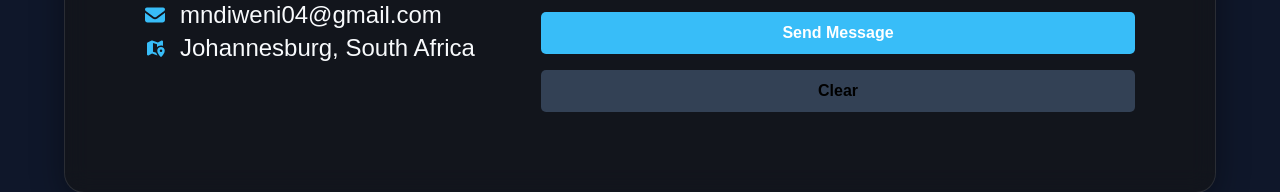
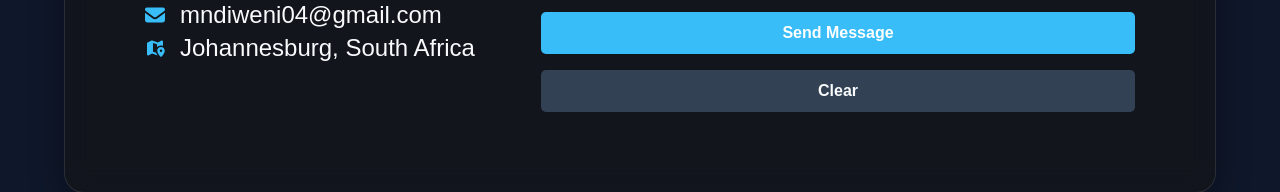
Before and after one commit to mndiweni04/portfolio-v2, a Next.js app: page /contact in a window 1280 px wide. Shown: the part 485-677 px from the top of the page. Built offline with nearby package versions, Linux system fonts and the light colour scheme.

Commit message:
Update reachme.css

```diff
--- a/src/app/styles/reachme.css
+++ b/src/app/styles/reachme.css
@@ -1,5 +1,3 @@
-/* src/app/styles/reachme.css */
-
 /* 1. Base Container */
 .reachme-container {
     width: 90%;
@@ -7,7 +5,7 @@
     margin: 4rem auto;
     padding: 3rem;
 
-    /* Font Sizing & Family from your snippet */
+    /* Font Sizing & Family */
     font-family: 'PT Sans', sans-serif;
     font-size: 100%;
 
@@ -24,6 +22,9 @@
     display: flex;
     flex-direction: column;
     gap: 3rem;
+
+    /* Ensure text color inherits correctly */
+    color: var(--text-color);
 }
 
 /* 2. Desktop Layout (Side-by-Side) */
@@ -47,7 +48,6 @@
 }
 
 .section-title {
-    /* Kept slightly larger for hierarchy, but you can remove if you want strict 1rem */
     font-size: 2rem;
     font-weight: 800;
     color: var(--timeline-circle-theme, #fff);
@@ -68,7 +68,7 @@
 
 .info-item svg {
     color: var(--profile-theme, #38bdf8);
-    width: 20px; /* Matched your snippet */
+    width: 20px;
     height: 20px;
     text-align: center;
 }
@@ -87,7 +87,7 @@
 .contact-form {
     display: flex;
     flex-direction: column;
-    gap: 1rem; /* Matched your snippet */
+    gap: 1rem;
     width: 100%;
 }
 
@@ -107,14 +107,14 @@
 
 input, textarea {
     width: 100%;
-    padding: 0.75rem; /* Matched your snippet */
-    font-size: 1rem;  /* Matched your snippet */
+    padding: 0.75rem;
+    font-size: 1rem;
 
     background: rgba(255, 255, 255, 0.05);
     border: 1px solid var(--glass-border, rgba(255, 255, 255, 0.1));
-    border-radius: 5px; /* Matched your snippet */
+    border-radius: 5px;
 
-    color: #fff;
+    color: var(--text-color);
     font-family: inherit;
     outline: none;
     transition: all 0.3s;
@@ -128,9 +128,9 @@ input:focus, textarea:focus {
 }
 
 .btn-submit, .btn-clear {
-    padding: 0.75rem; /* Matched your snippet */
-    font-size: 1rem;  /* Matched your snippet */
-    border-radius: 5px; /* Matched your snippet */
+    padding: 0.75rem;
+    font-size: 1rem;
+    border-radius: 5px;
     border: none;
     cursor: pointer;
     font-family: inherit;
@@ -138,15 +138,15 @@ input:focus, textarea:focus {
 
 .btn-submit {
     background-color: var(--profile-theme, #38bdf8);
-    color: #fff; /* Matched your snippet */
+    color: #fff;
     transition: background-color 0.3s ease;
 }
 
 .btn-submit:hover {
-    background-color: var(--color-blue-dark-1, #00387f); /* Matched your snippet hover */
+    background-color: var(--color-blue-dark-1, #00387f);
 }
 
 .btn-clear {
     background: var(--color-gray-light-3, #dedede);
-    color: #000;
+    color: var(--text-color);
 }
```
